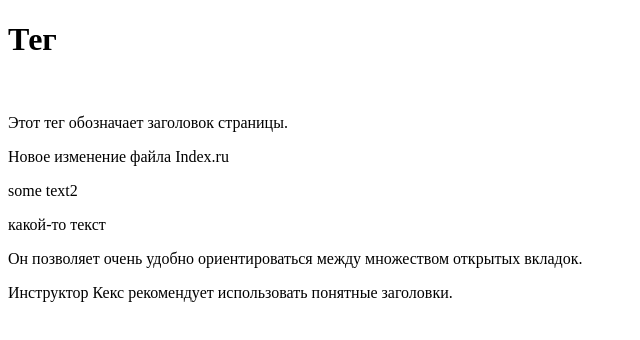
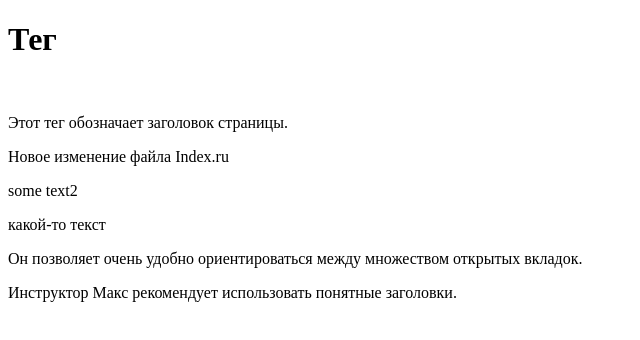
Before and after one commit to StasBelykh/site, a plain HTML site: page Index.html in a window 1280 px wide. Shown: the full height of the page, 0-640 px from the left. Drawn offline with Linux system fonts and the light colour scheme.

Commit message:
it's my first commit

```diff
--- a/Index.html
+++ b/Index.html
@@ -11,6 +11,6 @@
 		<p>some text2</p>
 		<p>какой-то текст</p>
         <p>Он позволяет очень удобно ориентироваться между множеством открытых вкладок.</p>
-        <p>Инструктор Кекс рекомендует использовать понятные заголовки.</p>
+        <p>Инструктор Макс рекомендует использовать понятные заголовки.</p>
     </body>
 </html>
```
